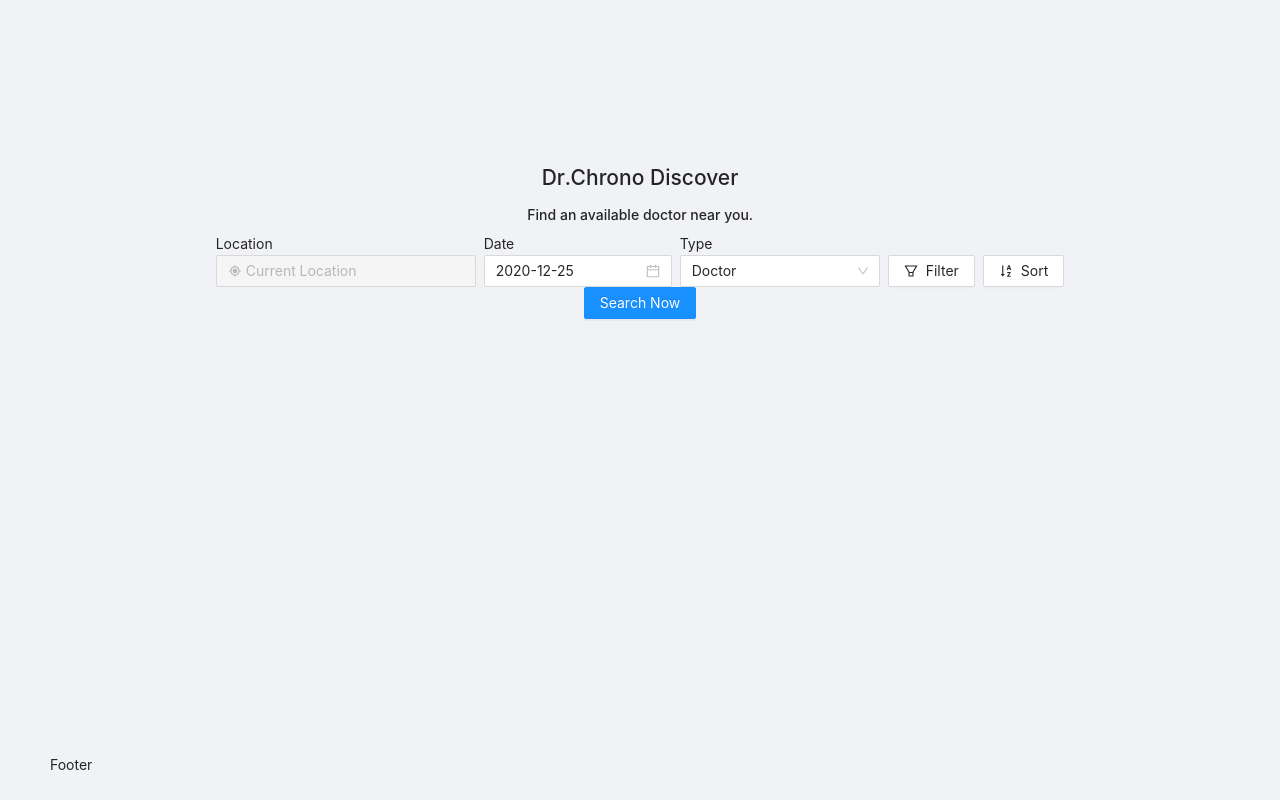
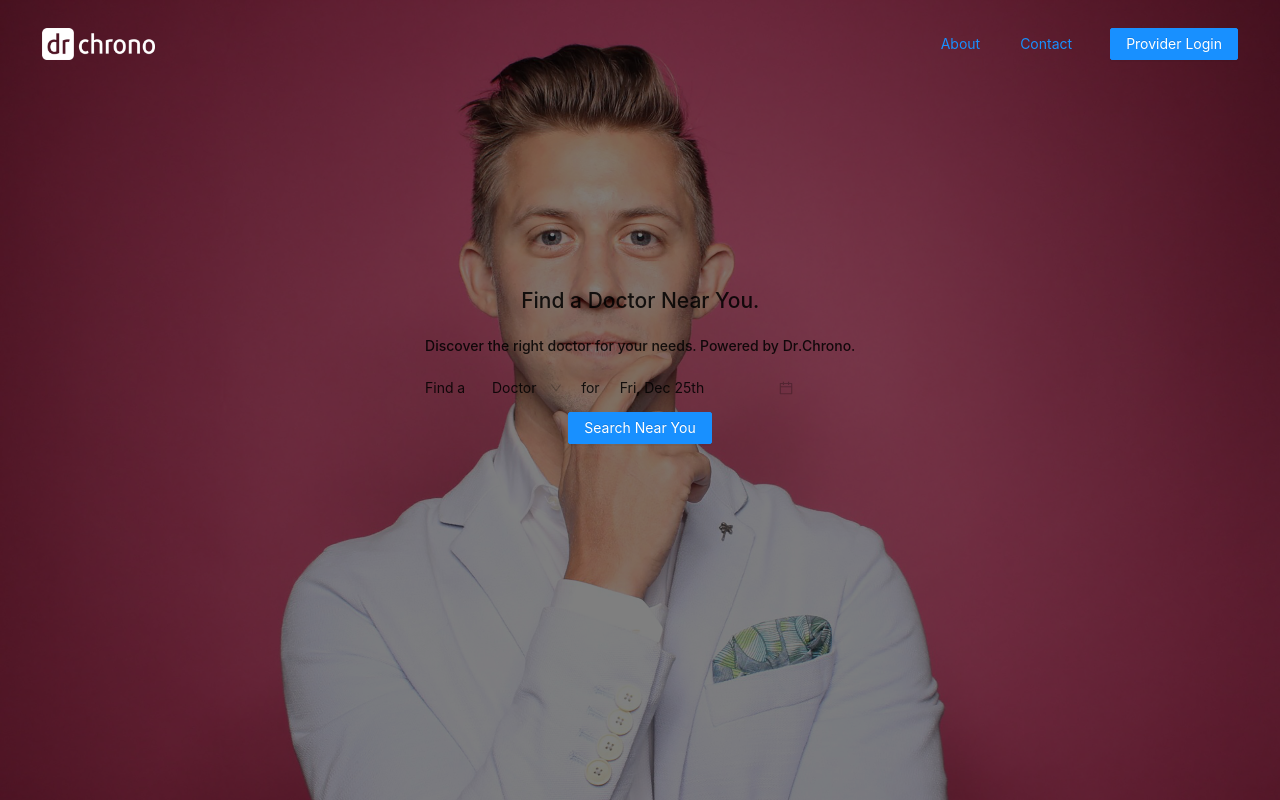
Before and after one commit to frankfka/DrChronoDiscover, a Next.js app: page / in a window 1280 px wide. Built offline with nearby package versions, Linux system fonts and the light colour scheme.

Commit message:
Add content to home page

```diff
--- /dev/null
+++ b/components/DatePicker.tsx
@@ -0,0 +1,37 @@
+import moment from 'moment';
+import { DatePicker } from 'antd';
+import { DateTime } from 'luxon';
+import { DatePickerProps } from 'antd/lib/date-picker';
+
+export interface AppointmentDatePickerProps {
+  dateTimeValue: DateTime;
+  onDateTimeChange: (date: DateTime) => void;
+}
+
+export default function AppointmentDatePicker({
+  dateTimeValue,
+  onDateTimeChange,
+  ...props
+}: AppointmentDatePickerProps & DatePickerProps): JSX.Element {
+  const momentValue = moment(dateTimeValue.toJSDate());
+  const momentOnChange = (newMomentValue: moment.Moment | null): void => {
+    if (newMomentValue) {
+      onDateTimeChange(DateTime.fromJSDate(newMomentValue.toDate()));
+    }
+  };
+  const isDateDisabled = (momentDate: moment.Moment): boolean => {
+    const now = moment();
+    return momentDate.isBefore(now, 'day');
+  };
+  return (
+    <DatePicker
+      value={momentValue}
+      onChange={momentOnChange}
+      showNow
+      allowClear={false}
+      disabledDate={isDateDisabled}
+      format={'ddd, MMM Do'}
+      {...props}
+    />
+  );
+}
--- /dev/null
+++ b/components/MockSelect.tsx
@@ -0,0 +1,24 @@
+import { Select } from 'antd';
+import React from 'react';
+import { SelectProps } from 'antd/lib/select';
+
+interface MockSelectProps extends SelectProps<string> {
+  mockOptions: Array<string>;
+}
+
+export default function MockSelect({
+  mockOptions,
+  ...props
+}: MockSelectProps): JSX.Element {
+  return (
+    <Select {...props} defaultValue={mockOptions[0]}>
+      {mockOptions.map((item) => {
+        return (
+          <Select.Option value={item} key={item}>
+            {item}
+          </Select.Option>
+        );
+      })}
+    </Select>
+  );
+}
--- a/components/SearchPage/AppointmentDatePicker/AppointmentDatePicker.tsx
+++ /dev/null
@@ -1,35 +0,0 @@
-import moment from 'moment';
-import { DatePicker } from 'antd';
-import { DateTime } from 'luxon';
-
-export interface AppointmentDatePickerProps {
-  value: DateTime;
-  onChange: (date: DateTime) => void;
-}
-
-export default function AppointmentDatePicker({
-  value,
-  onChange,
-}: AppointmentDatePickerProps): JSX.Element {
-  const momentValue = moment(value.toJSDate());
-  const momentOnChange = (newMomentValue: moment.Moment | null): void => {
-    if (newMomentValue) {
-      onChange(DateTime.fromJSDate(newMomentValue.toDate()));
-    }
-  };
-  const isDateDisabled = (momentDate: moment.Moment): boolean => {
-    const now = moment();
-    return momentDate.isBefore(now, 'day');
-  };
-  return (
-    <>
-      <DatePicker
-        value={momentValue}
-        onChange={momentOnChange}
-        showNow
-        allowClear={false}
-        disabledDate={isDateDisabled}
-      />
-    </>
-  );
-}
--- a/components/SearchPage/AppointmentSearchBar/AppointmentSearchBar.tsx
+++ b/components/SearchPage/AppointmentSearchBar/AppointmentSearchBar.tsx
@@ -1,23 +1,19 @@
-import { Button, Input, Row, Select, Space } from 'antd';
-import AppointmentDatePicker, {
-  AppointmentDatePickerProps,
-} from '../AppointmentDatePicker/AppointmentDatePicker';
+import { Button, Input, Row, Space } from 'antd';
 import React, { PropsWithChildren, ReactNode } from 'react';
 import { FilterOutlined, SortAscendingOutlined } from '@ant-design/icons';
 import { BiCurrentLocation } from 'react-icons/bi';
+import MockSelect from '../../MockSelect';
+import AppointmentDatePicker, {
+  AppointmentDatePickerProps,
+} from '../../DatePicker';
 
 function LocationTypeSelect(): JSX.Element {
-  const items = ['Doctor', 'Dentist', 'Physiotherapist', 'Massage Therapist'];
+  const items = ['Doctor', 'Dentist'];
   return (
-    <Select style={{ width: '200px', textAlign: 'left' }} value={items[0]}>
-      {items.map((item) => {
-        return (
-          <Select.Option value={item} key={item}>
-            {item}
-          </Select.Option>
-        );
-      })}
-    </Select>
+    <MockSelect
+      style={{ width: '200px', textAlign: 'left' }}
+      mockOptions={items}
+    />
   );
 }
 
--- a/components/SearchPage/BookingModal/BookingForm/SelectInput.tsx
+++ b/components/SearchPage/BookingModal/BookingForm/SelectInput.tsx
@@ -12,7 +12,7 @@
 
 type SelectInputProps = FieldHookConfig<string> & {
   inputLabel: string;
-  values: Array<SelectInputOption>; // Option value to displayed text
+  values: Array<SelectInputOption>; // Option dateTimeValue to displayed text
 };
 
 export default function SelectInput({
--- a/pages/index.tsx
+++ b/pages/index.tsx
@@ -1,10 +1,66 @@
 import styles from '../styles/Home.module.scss';
-import { Button, Layout } from 'antd';
+import { Button, Layout, Row, Space } from 'antd';
 import { useRouter } from 'next/router';
-import { useState } from 'react';
+import React, { useState } from 'react';
 import { DateTime } from 'luxon';
-import AppointmentSearchBar from '../components/SearchPage/AppointmentSearchBar/AppointmentSearchBar';
-const { Footer, Content } = Layout;
+import MockSelect from '../components/MockSelect';
+import AppointmentDatePicker, {
+  AppointmentDatePickerProps,
+} from '../components/DatePicker';
+const { Content } = Layout;
+
+function HomeHeaderNav(): JSX.Element {
+  return (
+    <Row style={{ padding: '2em 3em' }}>
+      <img src="/images/logo.png" alt="Logo" height="32" />
+      <div style={{ flexGrow: 1 }} />
+      <Space>
+        <Button type="link">About</Button>
+        <Button type="link">Contact</Button>
+        <Button type="primary" style={{ marginLeft: '1em' }}>
+          Provider Login
+        </Button>
+      </Space>
+    </Row>
+  );
+}
+
+interface HomeSearchBarProps {
+  searchDateProps: AppointmentDatePickerProps;
+}
+
+function HomeSearchTypeSelect(): JSX.Element {
+  const items = ['Doctor', 'Dentist'];
+  return (
+    <MockSelect mockOptions={items} bordered={false} style={{ width: 100 }} />
+  );
+}
+
+function HomeDatePicker({
+  dateTimeValue,
+  onDateTimeChange,
+}: AppointmentDatePickerProps): JSX.Element {
+  return (
+    <AppointmentDatePicker
+      bordered={false}
+      dateTimeValue={dateTimeValue}
+      onDateTimeChange={onDateTimeChange}
+    />
+  );
+}
+
+function HomeSearchBar({ searchDateProps }: HomeSearchBarProps): JSX.Element {
+  return (
+    <Row>
+      <Space>
+        <div>Find a</div>
+        <HomeSearchTypeSelect />
+        <div>for</div>
+        <HomeDatePicker {...searchDateProps} />
+      </Space>
+    </Row>
+  );
+}
 
 export default function Home() {
   const router = useRouter();
@@ -19,22 +75,27 @@
     <Layout className={styles.homePage}>
       <Content>
         <div className={styles.searchSplashHeader}>
-          <div>
-            <h1>Dr.Chrono Discover</h1>
-            <h4>Find an available doctor near you.</h4>
-            <AppointmentSearchBar
+          <HomeHeaderNav />
+          <Space
+            className={styles.searchSplashHeaderContent}
+            direction={'vertical'}
+          >
+            <h1>Find a Doctor Near You.</h1>
+            <h4>
+              Discover the right doctor for your needs. Powered by Dr.Chrono.
+            </h4>
+            <HomeSearchBar
               searchDateProps={{
-                value: searchDate,
-                onChange: setSearchDate,
+                dateTimeValue: searchDate,
+                onDateTimeChange: setSearchDate,
               }}
             />
             <Button type="primary" onClick={onSearchClicked}>
-              Search Now
+              Search Near You
             </Button>
-          </div>
+          </Space>
         </div>
       </Content>
-      <Footer>Footer</Footer>
     </Layout>
   );
 }
--- a/styles/Home.module.scss
+++ b/styles/Home.module.scss
@@ -1,13 +1,22 @@
 .homePage {
   min-height: 100vh;
 }
+
 .searchSplashHeader {
+  width: 100%;
+  min-height: 100vh;
+  // Background
+  background: url('/images/home_background.jpg') rgba(0, 0, 0, 0.5);
+  background-size: cover;
+  background-blend-mode: multiply;
+
+  // Allow children to fill space
   display: flex;
-  text-align: center;
-  // Horizontal center
-  justify-content: center;
-  // Vertical center
-  align-items: center;
-  width: 100%;
-  min-height: 60vh;
+  flex-direction: column;
+
+  .searchSplashHeaderContent {
+    text-align: center;
+    margin: auto;
+    padding-bottom: 20vh; // Shift a bit up from center
+  }
 }
```
Also changed, not shown: public/images/home_background.jpg (added), public/images/logo.png (added).
